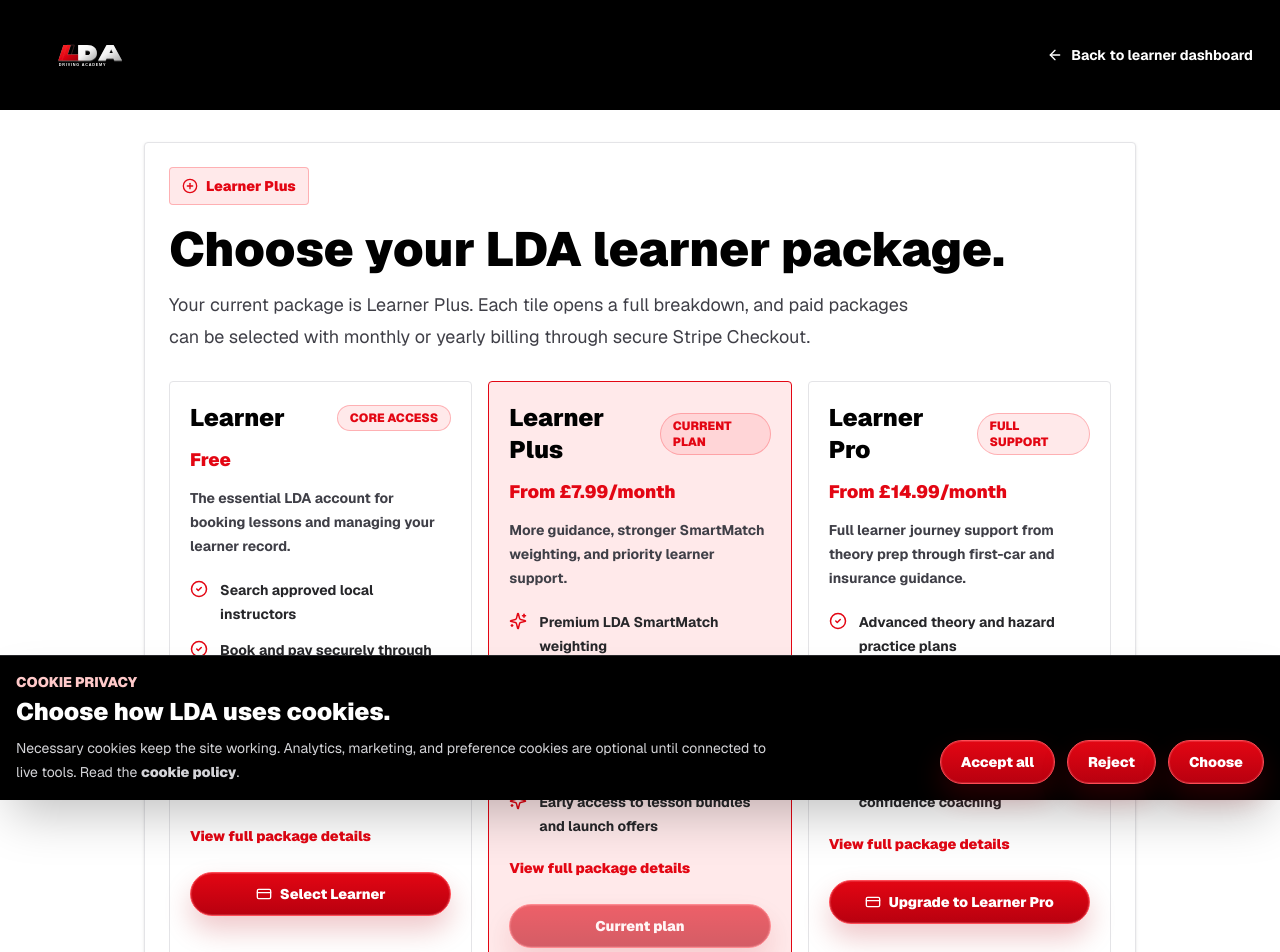
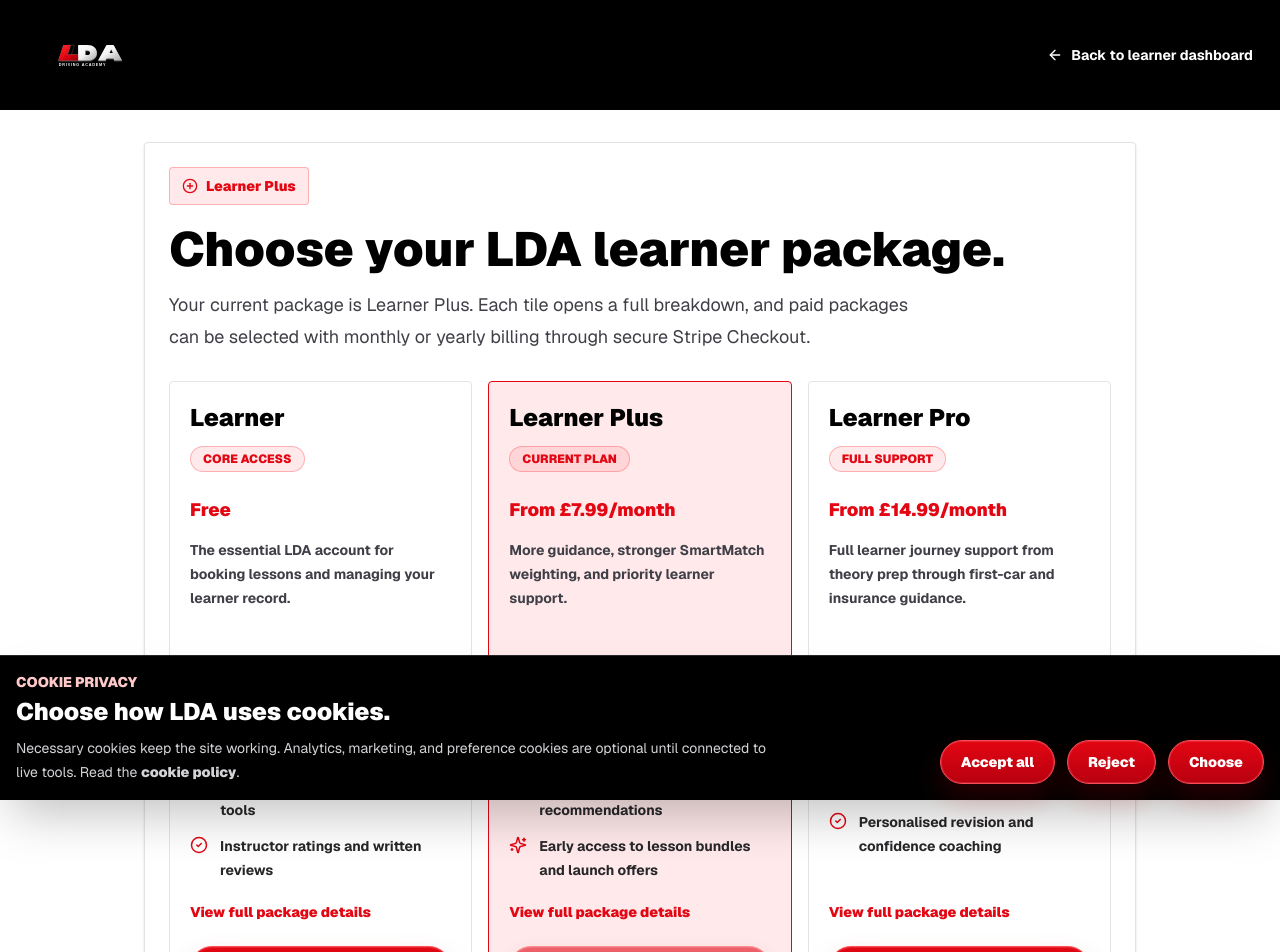
Before and after one commit to LDrivingAcademy/LDA, a Next.js app: page /learner-plus in a window 1280 px wide. Shown: the top 952 px of the page. Built offline with nearby package versions, Linux system fonts and the light colour scheme.

Commit message:
Align learner package card rows

```diff
--- a/src/components/learner-package-card.tsx
+++ b/src/components/learner-package-card.tsx
@@ -17,20 +17,23 @@ export function LearnerPackageCard({ learnerPackage }: LearnerPackageCardProps)
 
   return (
     <article
-      className={`rounded border p-5 transition hover:-translate-y-0.5 hover:shadow-lg ${
+      className={`flex h-full flex-col rounded border p-5 transition hover:-translate-y-0.5 hover:shadow-lg ${
         learnerPackage.highlighted ? "border-brand bg-red-500/10" : "border-zinc-200 bg-white"
       }`}
     >
-      <Link className="block focus:outline-none focus:ring-2 focus:ring-brand" href={`/learner-plus/${learnerPackage.slug}`}>
-        <div className="flex items-center justify-between gap-3">
-          <h2 className="text-2xl font-black">{learnerPackage.name}</h2>
+      <Link
+        className="flex flex-1 flex-col focus:outline-none focus:ring-2 focus:ring-brand"
+        href={`/learner-plus/${learnerPackage.slug}`}
+      >
+        <h2 className="min-h-8 text-2xl font-black leading-8">{learnerPackage.name}</h2>
+        <div className="mt-3 flex min-h-8 items-start">
           <span className="rounded-full border border-red-500/30 bg-red-500/10 px-3 py-1 text-xs font-black uppercase text-brand">
             {isCurrentPlan ? "Current plan" : learnerPackage.label}
           </span>
         </div>
-        <p className="mt-3 text-lg font-black text-brand">{learnerPackage.price}</p>
-        <p className="mt-3 text-sm font-bold leading-6 text-zinc-700">{learnerPackage.summary}</p>
-        <div className="mt-5 grid gap-3">
+        <p className="mt-4 min-h-8 text-lg font-black leading-8 text-brand">{learnerPackage.price}</p>
+        <p className="mt-3 min-h-24 text-sm font-bold leading-6 text-zinc-700">{learnerPackage.summary}</p>
+        <div className="mt-5 grid min-h-48 content-start gap-3">
           {learnerPackage.features.map((feature) => (
             <div key={feature} className="flex items-start gap-3 text-sm font-bold leading-6 text-zinc-800">
               {learnerPackage.highlighted ? (
@@ -42,11 +45,15 @@ export function LearnerPackageCard({ learnerPackage }: LearnerPackageCardProps)
             </div>
           ))}
         </div>
-        <span className="mt-5 inline-flex text-sm font-black text-brand">View full package details</span>
+        <span className="mt-auto inline-flex pt-5 text-sm font-black text-brand">View full package details</span>
       </Link>
       <div className="mt-6">
         {isCurrentPlan ? (
-          <button className="lda-pill lda-pill-sm w-full justify-center opacity-60" type="button" disabled>
+          <button
+            className="lda-pill lda-pill-sm min-h-11 w-full justify-center whitespace-normal text-center leading-5 opacity-60"
+            type="button"
+            disabled
+          >
             Current plan
           </button>
         ) : (
```
